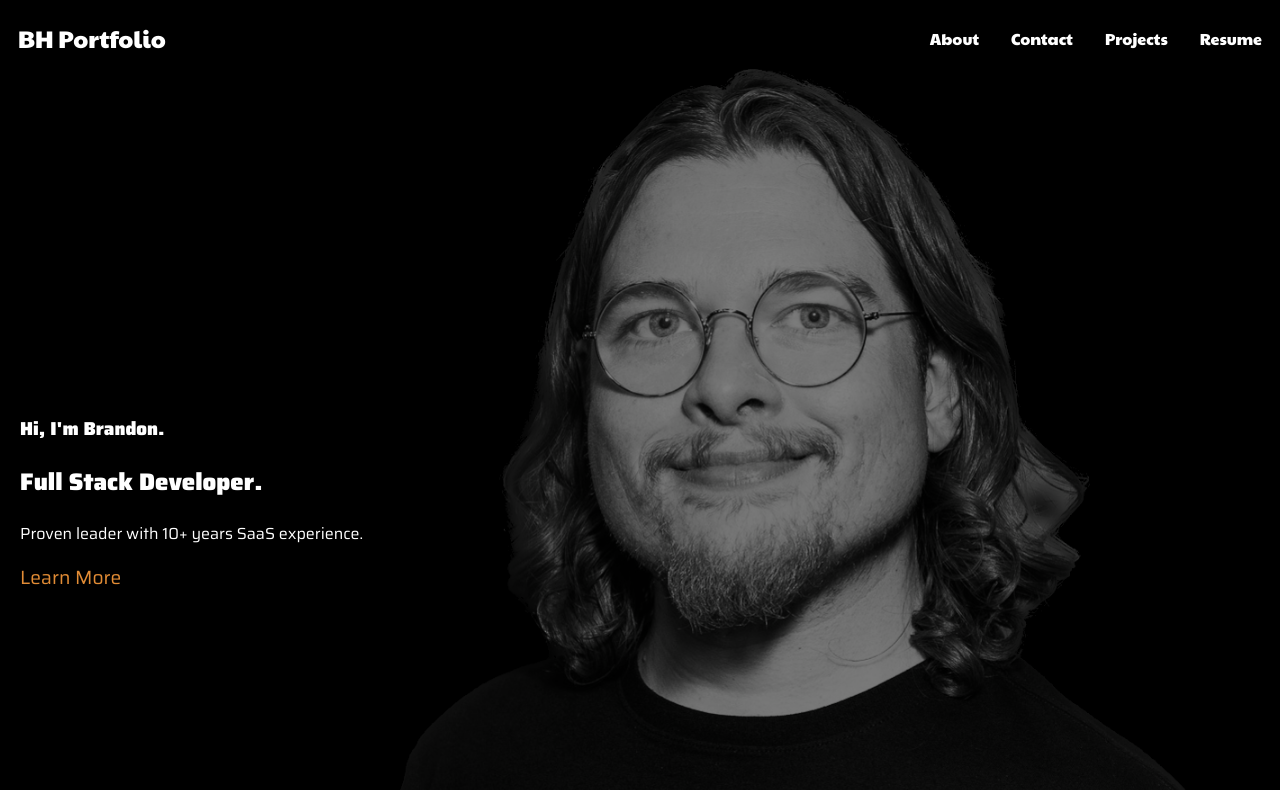
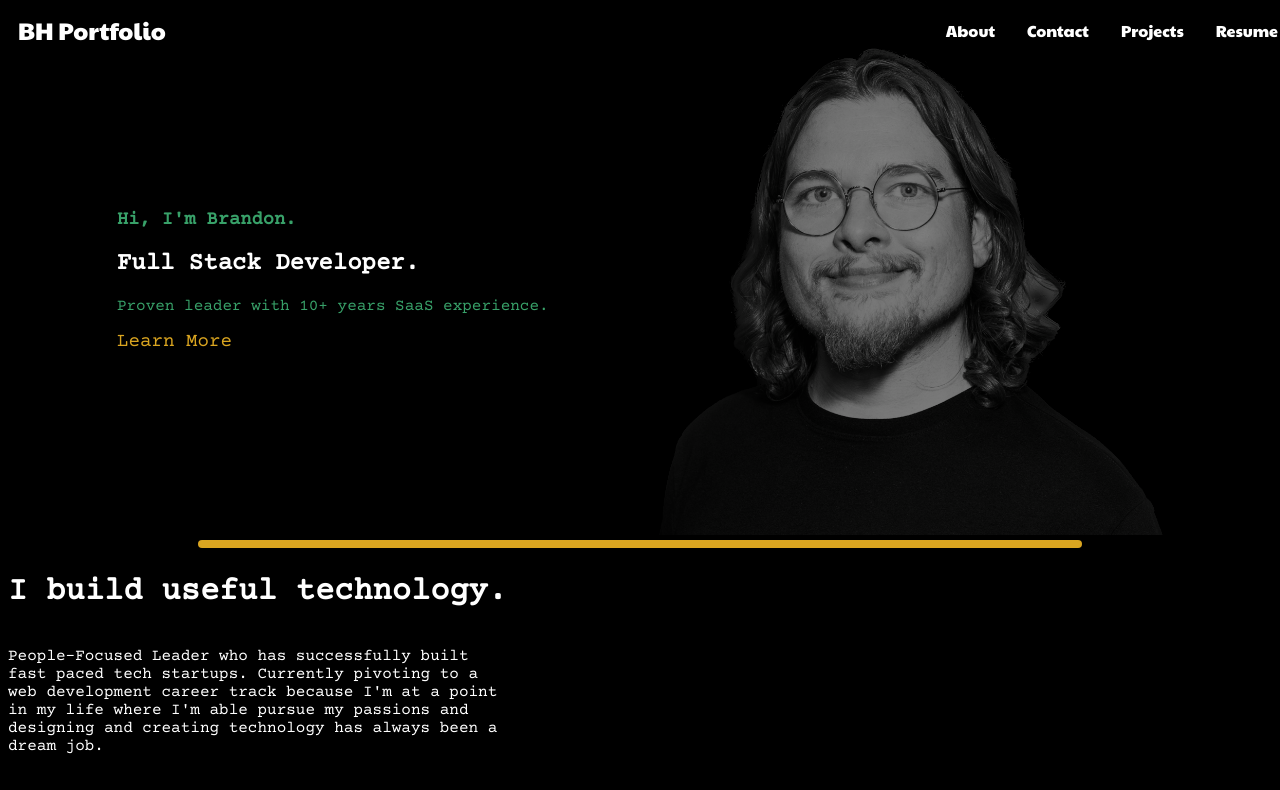
Before and after one commit to ClarkDoom/portfolio-react, a React (Create React App) app: page / in a window 1280 px wide. Shown: the top 790 px of the page. Built offline with nearby package versions, Linux system fonts and the light colour scheme.

Commit message:
continue styling one page layout

```diff
--- a/public/index.html
+++ b/public/index.html
@@ -16,6 +16,10 @@
     <link rel="preconnect" href="https://fonts.googleapis.com">
     <link rel="preconnect" href="https://fonts.gstatic.com" crossorigin>
     <link href="https://fonts.googleapis.com/css2?family=Saira:wght@400;900&display=swap" rel="stylesheet">
+    <link rel="preconnect" href="https://fonts.googleapis.com">
+    <link rel="preconnect" href="https://fonts.gstatic.com" crossorigin>
+    <link href="https://fonts.googleapis.com/css2?family=Courier+Prime&display=swap" rel="stylesheet">
+
 
     <!--
       manifest.json provides metadata used when your web app is installed on a
--- a/src/App.css
+++ b/src/App.css
@@ -1,6 +1,7 @@
 body {
-  background-color: rgb(0, 0, 0);
-  font-family: 'Saira', sans-serif;
+  /* background-color: rgb(28, 28, 28); */
+  background-color: black;
+  font-family: 'Courier Prime', monospace;
   color: white;
 }
 
@@ -21,16 +22,20 @@ body {
 
 #home-page img {
   opacity: 0.5;
+  margin-top: 40px;
 }
 
 #home-page a {
-  color: rgb(226, 140, 53);
+  color: goldenrod;
   text-decoration: none;
   font-size: larger;
 }
 
-#home-details {
-
+#home-details h3 {
+  color: #38A169;
+}
+#home-details p {
+  color: #38A169;
 }
 
 #about-page {
@@ -57,7 +62,7 @@ body {
 }
 
 #contact-page a {
-  color: rgb(226, 140, 53);
+  color: goldenrod;
   text-decoration: none;
   font-size: larger;
 }
@@ -86,3 +91,11 @@ margin-bottom: 20px;
   align-self:flex-end;
   padding: 20px;
 }
+
+#right-section-divider {
+  border-top: 8px solid goldenrod;
+  border-radius: 5px;
+  margin: 5px;
+  width: 70%;
+  align-self: center;
+}
--- a/src/components/NavBar.css
+++ b/src/components/NavBar.css
@@ -6,6 +6,11 @@ nav {
   height: 60px;
   background-color: black;
   font-family: 'Paytone One', sans-serif;
+
+  overflow: hidden;
+  position: fixed; /* Set the navbar to fixed position */
+  top: 0; /* Position the navbar at the top of the page */
+  width: 100%; /* Full width */
 }
 
 #home {
@@ -25,6 +30,7 @@ nav {
   gap: 2em;
   margin-right: 10px;
   /* color: white; */
+
 }
 
 #nav-links a {
--- a/src/pages/Home.jsx
+++ b/src/pages/Home.jsx
@@ -13,8 +13,9 @@ const Home = () => {
           <p>Proven leader with 10+ years SaaS experience.</p>
           <a href="/about">Learn More</a>
         </div>
-        <img width="70%"src="/headshot.png" alt="" />
+        <img width="40%"src="/headshot.png" alt="" />
       </div>
+      <div id="right-section-divider"></div>
       {/* About Me */}
         <div id='about-page'>
           <div id='about-me'>
@@ -24,6 +25,7 @@ const Home = () => {
             <h4>Interesting in working together? <a href="/contact">Let's talk.</a></h4>
           </div>
         </div>
+        <div id="right-section-divider"></div>
       {/* Projects */}
       <div id='project-page'>
         <ProjectList
@@ -31,6 +33,7 @@ const Home = () => {
         />
       </div>
       {/* Contact Me */}
+      <div id="right-section-divider"></div>
       <div id='contact-page'>
         <h1>Let's Connect</h1>
         <h2>Email me at branhickman@gmail.com</h2>
```
